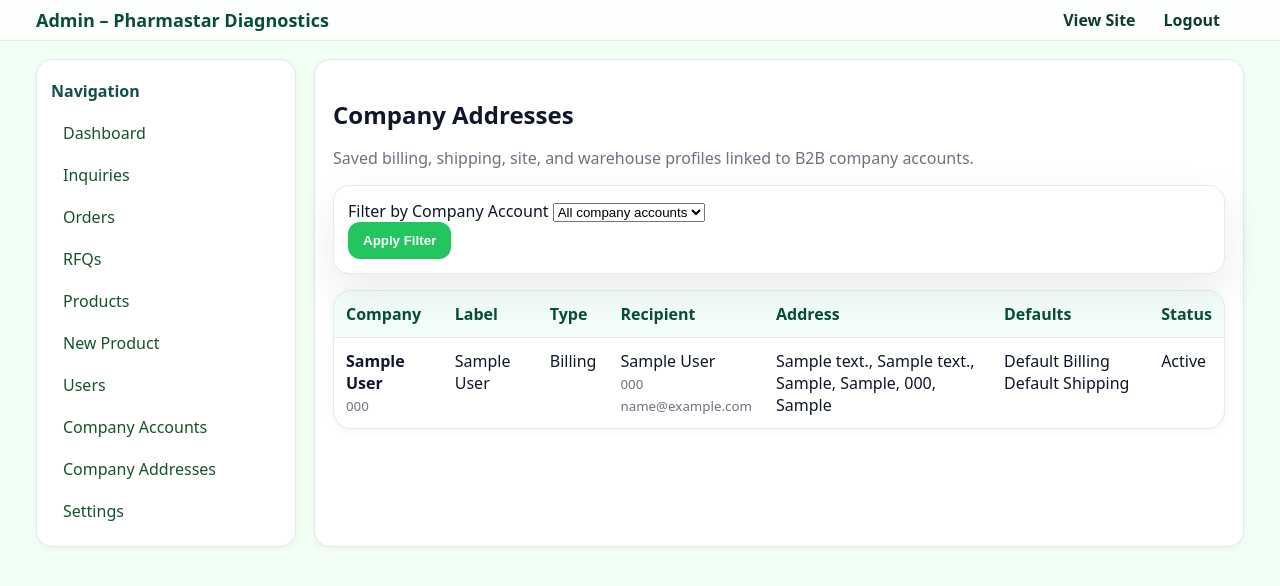
After one commit to shreyanshjain1/DiagEcommerceRep, a PHP site: page /admin/company-addresses.php in a window 1280 px wide. The commit adds this page. Shown: the top 586 px of the page. Run offline with PHP 8.4, Linux system fonts and the light colour scheme; a user stored in the database is signed in; tables that the repository leaves empty hold one stand-in row (values such as "Sample post").

Commit message:
Add company-level saved addresses with billing and shipping profiles

```diff
--- a/admin/company-accounts.php
+++ b/admin/company-accounts.php
@@ -4,7 +4,8 @@ require_once __DIR__ . '/header.php';
 $sql = "SELECT ca.*,
                creator.name AS created_by_name,
                (SELECT COUNT(*) FROM company_account_contacts c WHERE c.company_account_id = ca.id AND c.invite_status <> 'inactive') AS contact_count,
-               (SELECT COUNT(*) FROM quotes q WHERE q.user_id IN (SELECT c2.user_id FROM company_account_contacts c2 WHERE c2.company_account_id = ca.id)) AS quote_count
+               (SELECT COUNT(*) FROM quotes q WHERE q.user_id IN (SELECT c2.user_id FROM company_account_contacts c2 WHERE c2.company_account_id = ca.id)) AS quote_count,
+               (SELECT COUNT(*) FROM company_account_addresses a WHERE a.company_account_id = ca.id AND a.is_active = 1) AS address_count
         FROM company_accounts ca
         LEFT JOIN users creator ON creator.id = ca.created_by
         ORDER BY ca.created_at DESC
@@ -22,6 +23,7 @@ $accounts = $pdo->query($sql)->fetchAll(PDO::FETCH_ASSOC);
     <th>Primary Phone</th>
     <th>Contacts</th>
     <th>RFQs</th>
+    <th>Addresses</th>
     <th>Created By</th>
     <th>Created</th>
   </tr>
@@ -39,6 +41,7 @@ $accounts = $pdo->query($sql)->fetchAll(PDO::FETCH_ASSOC);
       <td><?php echo e($a['primary_phone']); ?></td>
       <td><?php echo e((string)$a['contact_count']); ?></td>
       <td><?php echo e((string)$a['quote_count']); ?></td>
+      <td><?php echo e((string)$a['address_count']); ?></td>
       <td><?php echo e($a['created_by_name']); ?></td>
       <td><?php echo e($a['created_at']); ?></td>
     </tr>
--- /dev/null
+++ b/admin/company-addresses.php
@@ -0,0 +1,75 @@
+<?php
+require_once __DIR__ . '/header.php';
+
+$accounts = $pdo->query("SELECT id, company_name FROM company_accounts ORDER BY company_name ASC")->fetchAll(PDO::FETCH_ASSOC);
+$selected = isset($_GET['account_id']) ? (int)$_GET['account_id'] : 0;
+$where = '';
+$params = [];
+if ($selected > 0) {
+  $where = 'WHERE caa.company_account_id = :account_id';
+  $params[':account_id'] = $selected;
+}
+
+$sql = "SELECT caa.*, ca.company_name, ca.account_code
+        FROM company_account_addresses caa
+        INNER JOIN company_accounts ca ON ca.id = caa.company_account_id
+        {$where}
+        ORDER BY ca.company_name ASC, caa.is_default_billing DESC, caa.is_default_shipping DESC, caa.label ASC, caa.id DESC
+        LIMIT 300";
+$st = $pdo->prepare($sql);
+$st->execute($params);
+$addresses = $st->fetchAll(PDO::FETCH_ASSOC);
+?>
+<h1>Company Addresses</h1>
+<p style="color:#6b7280;margin-top:-4px">Saved billing, shipping, site, and warehouse profiles linked to B2B company accounts.</p>
+
+<form method="get" class="card" style="padding:14px;margin-bottom:16px">
+  <div class="row">
+    <div>
+      <label>Filter by Company Account</label>
+      <select name="account_id">
+        <option value="0">All company accounts</option>
+        <?php foreach ($accounts as $account): ?>
+          <option value="<?php echo (int)$account['id']; ?>" <?php echo $selected === (int)$account['id'] ? 'selected' : ''; ?>><?php echo e($account['company_name']); ?></option>
+        <?php endforeach; ?>
+      </select>
+    </div>
+    <div style="align-self:end">
+      <button class="btn" type="submit">Apply Filter</button>
+    </div>
+  </div>
+</form>
+
+<table class="table">
+  <tr>
+    <th>Company</th>
+    <th>Label</th>
+    <th>Type</th>
+    <th>Recipient</th>
+    <th>Address</th>
+    <th>Defaults</th>
+    <th>Status</th>
+  </tr>
+  <?php foreach ($addresses as $a): ?>
+    <tr>
+      <td>
+        <strong><?php echo e($a['company_name']); ?></strong><br>
+        <small style="color:#6b7280"><?php echo e($a['account_code']); ?></small>
+      </td>
+      <td><?php echo e($a['label']); ?></td>
+      <td><span class="tag"><?php echo e(ucfirst((string)$a['address_type'])); ?></span></td>
+      <td>
+        <?php echo e($a['recipient_name']); ?>
+        <?php if (!empty($a['recipient_phone'])): ?><br><small style="color:#6b7280"><?php echo e($a['recipient_phone']); ?></small><?php endif; ?>
+        <?php if (!empty($a['email'])): ?><br><small style="color:#6b7280"><?php echo e($a['email']); ?></small><?php endif; ?>
+      </td>
+      <td><?php echo e(format_company_address($a)); ?></td>
+      <td>
+        <?php if ((int)$a['is_default_billing'] === 1): ?><span class="tag">Default Billing</span><?php endif; ?>
+        <?php if ((int)$a['is_default_shipping'] === 1): ?><span class="tag">Default Shipping</span><?php endif; ?>
+      </td>
+      <td><span class="tag"><?php echo (int)$a['is_active'] === 1 ? 'Active' : 'Inactive'; ?></span></td>
+    </tr>
+  <?php endforeach; ?>
+</table>
+<?php require_once __DIR__ . '/footer.php'; ?>
--- a/admin/header.php
+++ b/admin/header.php
@@ -40,6 +40,7 @@
     <a href="<?php echo url('admin/products-new.php'); ?>">New Product</a>
     <a href="<?php echo url('admin/users.php'); ?>">Users</a>
     <a href="<?php echo url('admin/company-accounts.php'); ?>">Company Accounts</a>
+    <a href="<?php echo url('admin/company-addresses.php'); ?>">Company Addresses</a>
     <a href="<?php echo url('admin/settings.php'); ?>">Settings</a>
   </aside>
 
--- a/includes/helpers.php
+++ b/includes/helpers.php
@@ -173,3 +173,36 @@ function get_company_contacts(PDO $pdo, int $companyAccountId): array {
   $st->execute([':id' => $companyAccountId]);
   return $st->fetchAll(PDO::FETCH_ASSOC) ?: [];
 }
+
+
+function get_company_addresses(PDO $pdo, int $companyAccountId, bool $activeOnly = true): array {
+  $sql = "SELECT * FROM company_account_addresses WHERE company_account_id = :id" . ($activeOnly ? " AND is_active = 1" : "") . " ORDER BY is_default_billing DESC, is_default_shipping DESC, label ASC, id ASC";
+  $st = $pdo->prepare($sql);
+  $st->execute([':id' => $companyAccountId]);
+  return $st->fetchAll(PDO::FETCH_ASSOC) ?: [];
+}
+
+function get_default_company_address(PDO $pdo, int $companyAccountId, string $kind = 'shipping'): ?array {
+  $kind = $kind === 'billing' ? 'billing' : 'shipping';
+  $orderField = $kind === 'billing' ? 'is_default_billing' : 'is_default_shipping';
+  $st = $pdo->prepare(
+    "SELECT * FROM company_account_addresses
+     WHERE company_account_id = :id AND is_active = 1
+     ORDER BY {$orderField} DESC,
+              CASE WHEN address_type = :kind THEN 0 ELSE 1 END,
+              id ASC
+     LIMIT 1"
+  );
+  $st->execute([':id' => $companyAccountId, ':kind' => $kind]);
+  $row = $st->fetch(PDO::FETCH_ASSOC);
+  return $row ?: null;
+}
+
+function format_company_address(array $address): string {
+  $parts = [];
+  foreach (['address_line1','address_line2','city','province','postal_code','country'] as $key) {
+    $val = trim((string)($address[$key] ?? ''));
+    if ($val !== '') $parts[] = $val;
+  }
+  return implode(', ', $parts);
+}
```
Also changed, not shown: database.sql (+29 -0 lines), database_patch_company_addresses.sql (added, +35 -0 lines), pages/profile.php (+40 -0 lines), README.md.
